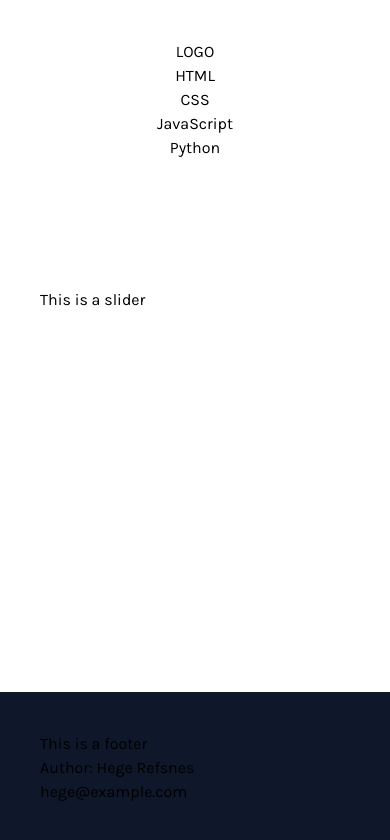
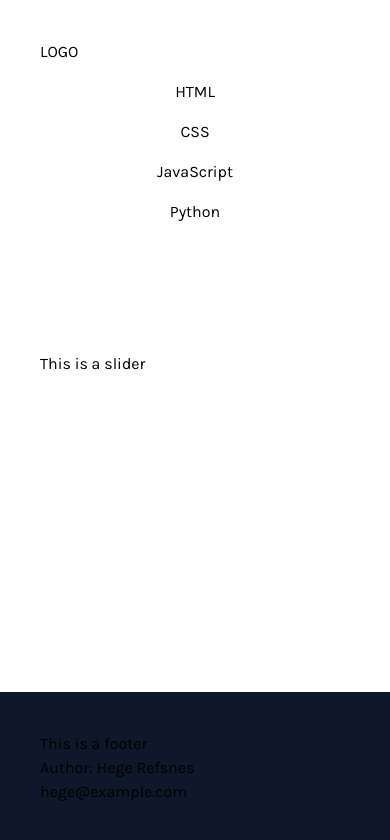
Before and after one commit to francesjgonzales/safebuild, a Next.js app: page / in a window 390 px wide. Shown: the top 840 px of the page. Built offline with nearby package versions, Linux system fonts and the light colour scheme.

Commit message:
fixing navbar

```diff
--- a/src/app/globals.css
+++ b/src/app/globals.css
@@ -23,7 +23,7 @@
 }
 
 .navbar__desktop {
-  @apply text-center sm:text-right sm:inline-flex gap-4;
+  @apply sm:text-left grid sm:flex text-center gap-4;
 }
 
 /* START slider styles */
--- a/src/components/Navbar.tsx
+++ b/src/components/Navbar.tsx
@@ -8,22 +8,22 @@ export const Navbar = () => {
         {/* Desktop Menu */}
         <div className="navbar__desktop">
           {/* LOGO */}
-          <div>
+          <div className="text-left">
             <Link href="/">
               <h2>LOGO</h2>
             </Link>
           </div>
           <div>
-            <a href="/html/">HTML</a>
+            <Link href="/html/">HTML</Link>
           </div>
           <div>
-            <a href="/css/">CSS</a>
+            <Link href="/css/">CSS</Link>
           </div>
           <div>
-            <a href="/js/">JavaScript</a>
+            <Link href="/js/">JavaScript</Link>
           </div>
           <div>
-            <a href="/python/">Python</a>
+            <Link href="/python/">Python</Link>
           </div>
         </div>
       </div>
```
